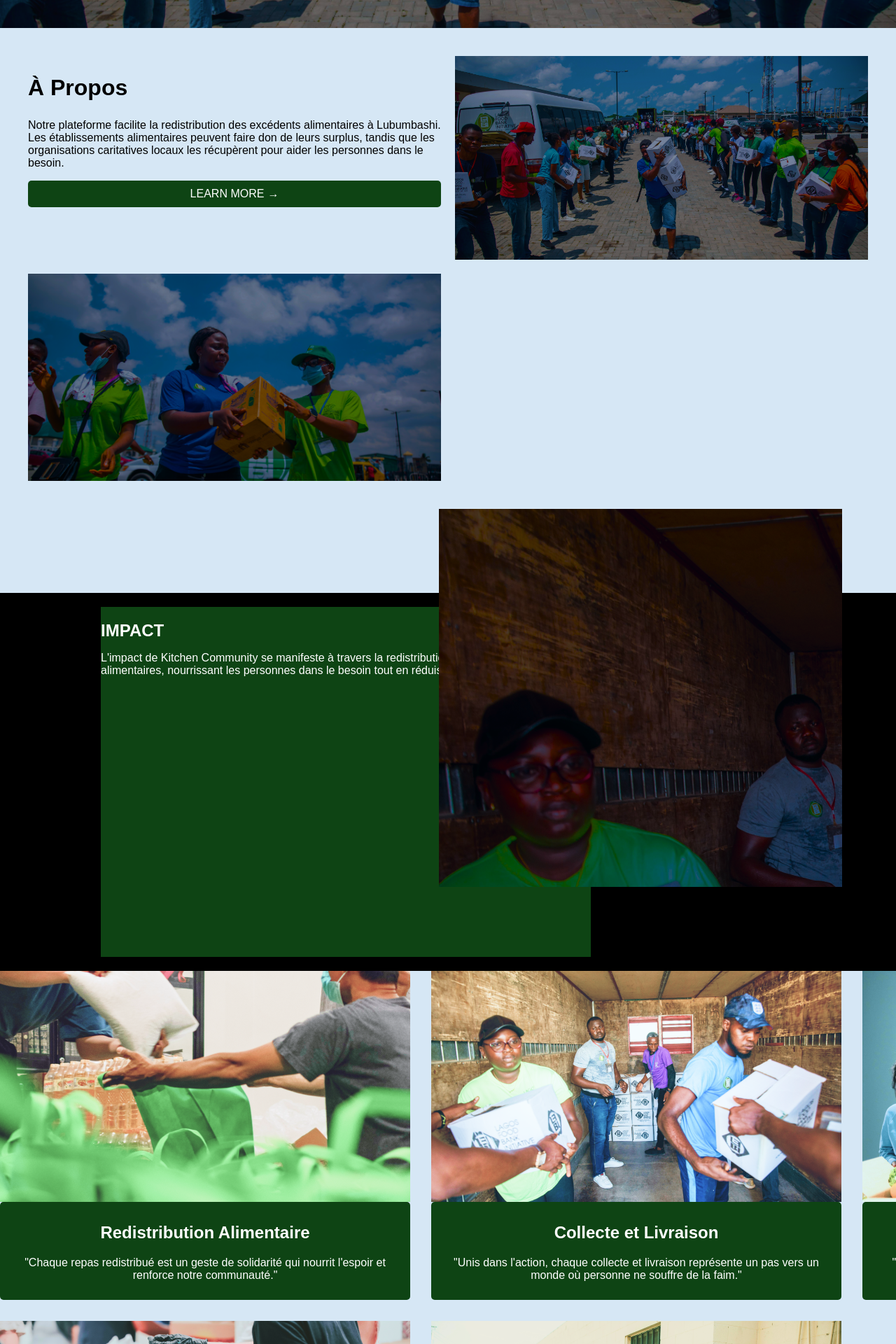
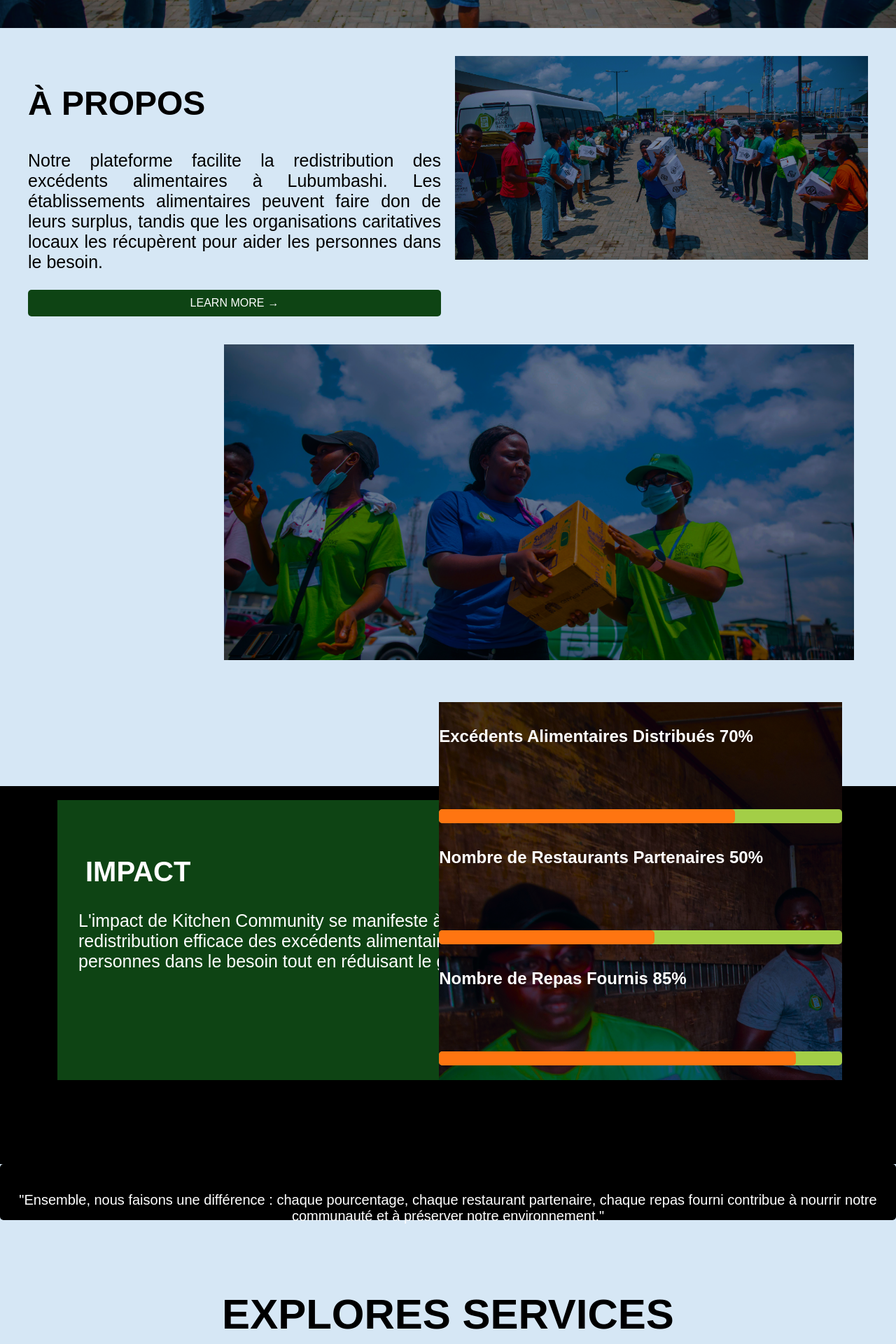
Before and after one commit to KESTIAMASANGU/kitchen-community-connection, a React (Create React App) app: page / in a window 1280 px wide. Shown: the part 540-2460 px from the top of the page at 70% size. Built offline with nearby package versions, Linux system fonts and the light colour scheme.

Commit message:
modifications des liens

```diff
--- a/src/App.css
+++ b/src/App.css
@@ -12,7 +12,7 @@ body {
   background-color: rgb(41, 40, 40);
   color: white;
   height: 60px;
-   position: sticky ;
+  position: sticky;
   top: 10px;
 }
 
@@ -171,11 +171,12 @@ body {
 }
 
 .about-us-title {
-  font-size: 2rem;
+  font-size: 3rem;
 }
 
 .about-us-paragraph {
-  font-size: 1rem;
+  font-size: 25px;
+  text-align: justify;
 }
 
 .about-us-image img {
@@ -185,10 +186,11 @@ body {
   justify-content: space-around;
 }
 
-.about-us-image {
+.about-us-image2 {
   display: flex;
-  justify-content: center;
-  align-items: center;
+  margin-left: 25%;
+  width: 900px;
+  margin-bottom: 60px;
 }
 
 .impact-container {
@@ -207,47 +209,63 @@ body {
   width: 45%;
   height: 540px;
   order: 2;
-    /* overflow: hidden;  */
+  overflow: hidden;
   position: relative;
 }
 
 .progress-bar {
-  background-color: rgba(255, 255, 255, 0.5);
+  background-color: #A3CE47;
   margin-bottom: 10px;
   border-radius: 5px;
+  margin-top: 90px;
 }
 
 .progress {
-  background-color: #1E90FF;
+  background-color: #FF7511;
   color: white;
   padding: 10px;
   border-radius: 5px;
 }
 
+.progress-title {
+  color: white;
+  margin-top: 35px;
+}
+
+
 .impact-content {
-  height: 500px;
-  width: 700px;
+  height: 400px;
+  width: 800px;
   order: 1;
   background-color: #0E4414;
-  margin-left: 10%;
+  margin-left: 5%;
   align-items: center;
+  margin-bottom: 80px;
 }
 
 .impact-title {
-  font-size: 24px;
-  margin-bottom: 10px;
+  padding-left: 40px;
+  font-size: 40px;
+  margin-top: 80px;
+
 }
 
 .impact-content p {
-  font-size: 16px;
+  font-size: 25px;
+  padding-bottom: 55px;
+  padding-left: 30px;
+
 }
 
 .impact-text {
   background-color: #000;
   color: #fff;
   padding: 20px;
-  margin-top: 20px;
+  margin-bottom: 100px;
   border-radius: 5px;
+  height: 40px;
+  text-align: center;
+  font-size: 20px;
 }
 
 .services-container {
@@ -269,20 +287,33 @@ body {
   text-align: center;
   border-radius: 5px;
 }
+.services-container2{
+  display: grid;
+  grid-template-columns: repeat(3, 1fr);
+  gap: 30px;
 
-.service-item:nth-child(4),
-.service-item:nth-child(5) {
-  justify-content: center;
+}
+.service-item1,
+.service-item2 {
+  justify-content: space-around;
+  text-align: center;
+  margin-top: 20px;
+  margin-left: 180px;
 
 }
 
+.services-title {
+  justify-content: center;
+  text-align: center;
+  font-size: 60px;
+}
 
 .container {
   width: 40%;
-  margin-top: 80px ;
+  margin-top: 80px;
   margin-left: 500px;
   padding: 20px;
-  background-color: #0E4414 ;
+  background-color: #0E4414;
   color: #D3D3D3;
   border-radius: 10px;
   box-shadow: 0 0 10px rgba(0, 0, 0, 0.1);
--- a/src/about.jsx
+++ b/src/about.jsx
@@ -8,17 +8,16 @@ function AboutUs() {
         <section id="aboutUs">
             <div className='about-us-container'>
                 <div className='about-us-content'>
-                <h2 className='about-us-title'>À Propos</h2>
+                    <h2 className='about-us-title'>À PROPOS</h2>
                     <p className='about-us-paragraph'>Notre plateforme facilite la redistribution des excédents alimentaires à Lubumbashi. Les établissements alimentaires peuvent faire don de leurs surplus, tandis que les organisations caritatives locaux les récupèrent pour aider les personnes dans le besoin.</p>
                     <button className="learn-more-btn">LEARN MORE</button>
                 </div>
                 <div className='about-us-image-container'>
                     <img className='about-us-image' src={headerImg} alt="" />
                 </div>
-            <div className='about-us-image'>
+            </div>
+            <div className='about-us-image2'>
             <img className='about-us-image' src={mainImg} alt="" />
-            </div>
-
             </div>
         </section>
     );
--- a/src/formulaire_connection/Receptions.jsx
+++ b/src/formulaire_connection/Receptions.jsx
@@ -54,10 +54,6 @@ function FoodReceptionForm() {
                     {errors.receiverName && <span className="error">{errors.receiverName}</span>}
                 </div>
                 <div className="input-group">
-                    <label htmlFor="organization">Nom de l'Organisation Caritative (si applicable):</label>
-                    <input type="text" id="organization" name="organization" value={formData.organization} onChange={handleChange} />
-                </div>
-                <div className="input-group">
                     <label htmlFor="foodType">Type de Nourriture:</label>
                     <input type="text" id="foodType" name="foodType" value={formData.foodType} onChange={handleChange} required />
                 </div>
--- a/src/impact.jsx
+++ b/src/impact.jsx
@@ -6,25 +6,29 @@ function Impact() {
     return (
         <section id='impact'>
             <div className='impact-image' style={{ backgroundImage: `url(${bgimpactImg})` }}>
-                {/* <div className='progress-bar'>
-            <div className='progress' style={{ width: '70%' }}>Excédents Alimentaires Distribués 70%</div>
-        </div>
-        <div className='progress-bar'>
-            <div className='progress' style={{ width: '50%' }}>Nombre de Restaurants Partenaires 50%</div>
-        </div>
-        <div className='progress-bar'>
-            <div className='progress' style={{ width: '85%' }}>Nombre de Repas Fournis 85%</div>
-        </div> */}
+                <h2 className='progress-title'>Excédents Alimentaires Distribués 70%</h2>
+                <div className='progress-bar'>
+                    <div className='progress' style={{ width: '70%' }}></div>
+                </div>
+                <h2 className='progress-title'>Nombre de Restaurants Partenaires 50%</h2>
+                <div className='progress-bar'>
+                    <div className='progress' style={{ width: '50%' }}></div>
+                </div>
+                <h2 className='progress-title'>Nombre de Repas Fournis 85%</h2>
+                <div className='progress-bar'>
+                    <div className='progress' style={{ width: '85%' }}></div>
+                </div>
             </div>
             <div className='impact-container'>
                 <div className='impact-content'>
                     <h2 className='impact-title'>IMPACT</h2>
                     <p>L'impact de Kitchen Community se manifeste à travers la redistribution efficace des excédents alimentaires, nourrissant les personnes dans le besoin tout en réduisant le gaspillage alimentaire.</p>
                 </div>
-                {/* <div className='impact-text'>
-                <p>Ensemble, nous faisons une différence : chaque pourcentage, chaque restaurant partenaire, chaque repas fourni contribue à nourrir notre communauté et à préserver notre environnement.</p>
-            </div> */}
             </div>
+            <div className='impact-text'>
+                <p>"Ensemble, nous faisons une différence : chaque pourcentage, chaque restaurant partenaire, chaque repas fourni contribue à nourrir notre communauté et à préserver notre environnement."</p>
+            </div>
+
         </section>
     );
 }
--- a/src/services.jsx
+++ b/src/services.jsx
@@ -7,6 +7,8 @@ import educationImg from './images/education.png';
 
 function Services() {
     return (
+        <section id='services'>
+            <h1 className='services-title'>EXPLORES SERVICES</h1>
             <div className='services-container'>
                 <div className='service-item'>
                     <img src={redistributionImg} alt="" />
@@ -16,7 +18,7 @@ function Services() {
                     </div>
                 </div>
                 <div className='service-item'>
-                <img src={collecteImg} alt="Service 2" />
+                    <img src={collecteImg} alt="" />
                     <div className='service-description'>
                         <h2>Collecte et Livraison</h2>
                         <p>"Unis dans l'action, chaque collecte et livraison représente un pas vers un monde où personne ne souffre de la faim."</p>
@@ -29,14 +31,16 @@ function Services() {
                         <p>"Ensemble, éduquons, inspirons et agissons pour une communauté en meilleure santé et plus solidaire."</p>
                     </div>
                 </div>
-            <div className='service-item'>
+            </div>
+            <div className='services-container2'>
+            <div className='service-item1'>
                     <img src={supportImg} alt="" />
                     <div className='service-description'>
                         <h2>Support Communautaire</h2>
                         <p>"Par le soutien communautaire, nous tissons les liens de solidarité et d'entraide qui renforcent notre tissu social."</p>
                     </div>
                 </div>
-            <div className='service-item'>
+                <div className='service-item2'>
                     <img src={educationImg} alt="" />
                     <div className='service-description'>
                         <h2>Éducation Nutritionnelle</h2>
@@ -44,6 +48,7 @@ function Services() {
                     </div>
                 </div>
                 </div>
+        </section>
     );
 }
 
```
Lines whose indentation alone changed are shown as unchanged.
